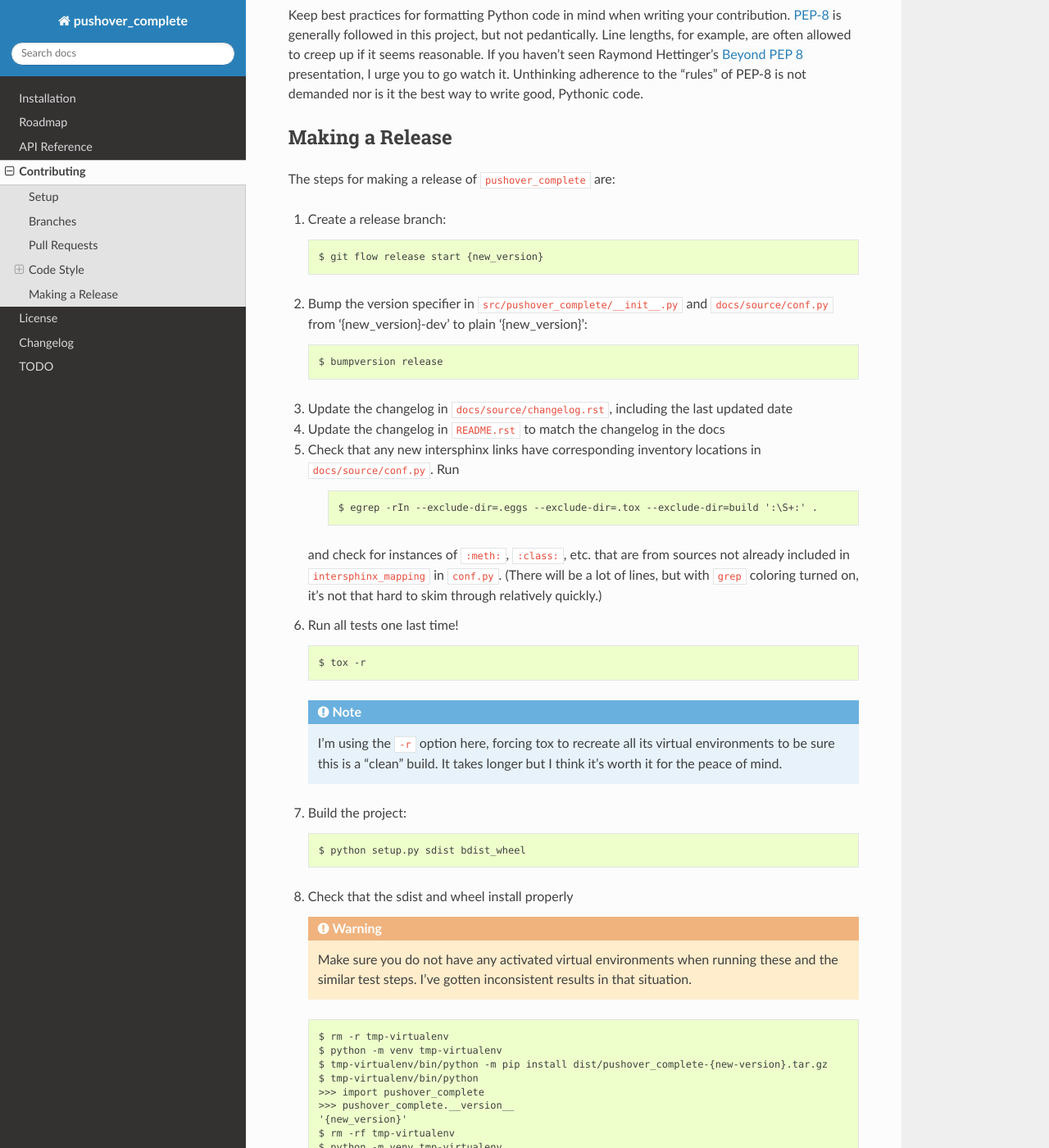
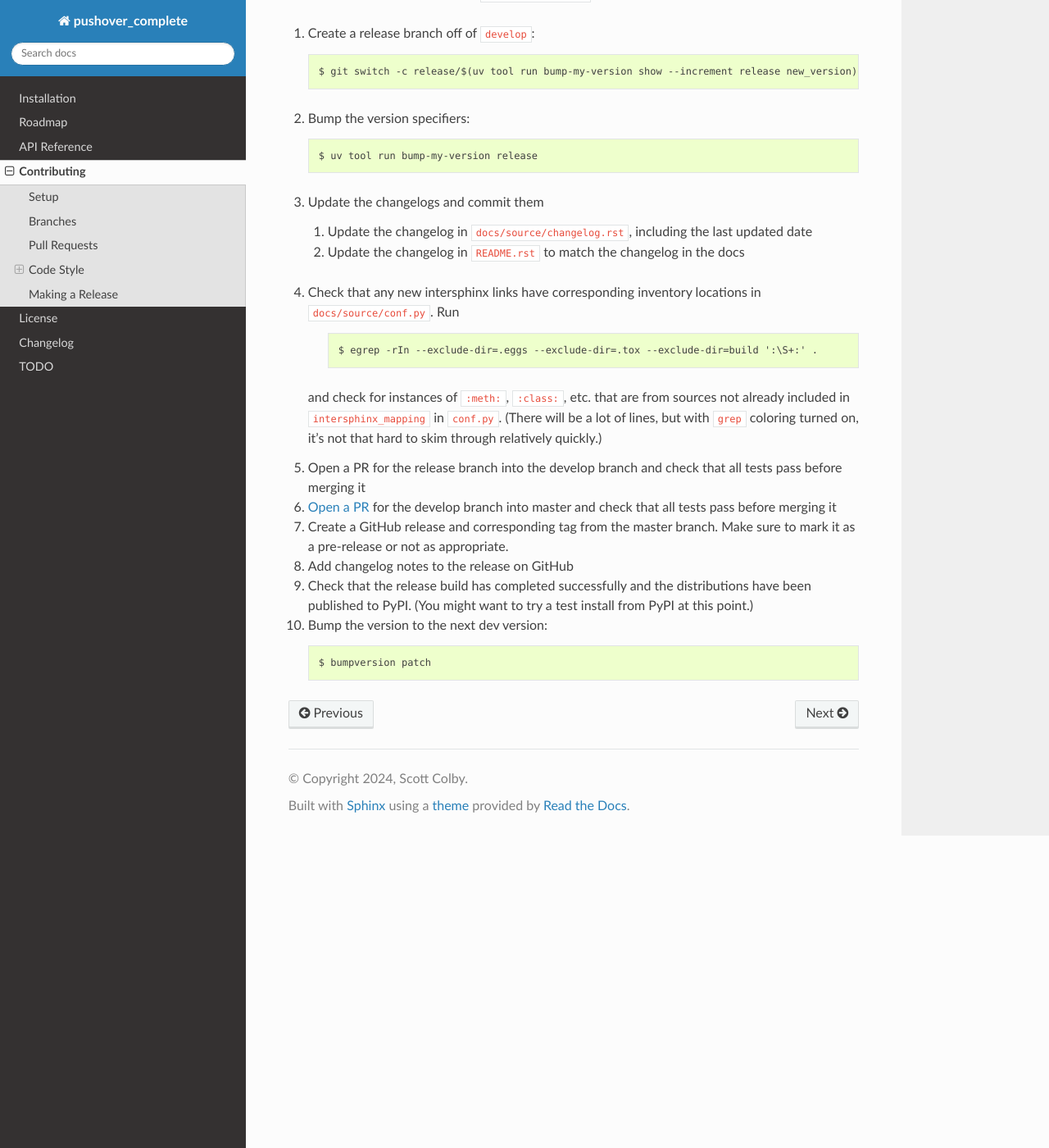
Before and after one commit to scolby33/pushover_complete, a Sphinx documentation site: the page built from docs/source/contributing.rst, in a window 1280 px wide and 1400 px high, scrolled down 3959 px. Shown: the whole window at 82% size. Built offline with Sphinx 7.4.7 and the Read the Docs theme 3.1.0, drawn with Linux system fonts in a browser that asks for light colours; some of the changed text lies outside the part shown.

Commit message:
Updates to contributing docs.

```diff
--- a/docs/source/contributing.rst
+++ b/docs/source/contributing.rst
@@ -34,33 +34,22 @@
    If your change is larger or you want to be able to run tests on your contribution, clone your forked repository
    locally::
 
-    $ cd /your/dev/folder
+    $ cd ~/src
     $ git clone https://github.com/your_username/pushover_complete
 
-   This will download the contents of your forked repository to :code:`/your/dev/folder/pushover_complete`
+   This will download the contents of your forked repository to :code:`~/src/pushover_complete`
 
 #. If you're comfortable with a test-driven style of development, the only thing you need to install is
-   `tox <http://tox.readthedocs.io/en/latest/>`_, either via the sometimes-temperamental but still useful
-   `pipsi <https://github.com/mitsuhiko/pipsi>`_ (my choice), in a virtual environment, or just system-wide via pip::
+   `uv <https://docs.astral.sh/uv/>`_. You can then run the tests using `tox <http://tox.readthedocs.io/en/latest/>`_
+   without having to worry too much about other installation steps::
 
-    $ pipsi install tox
-    # or
-    $ python -m venv my-virtual-env
-    $ source my-virtual-env/bin/activate
-    $ pip install tox
-    # or
-    $ pip install tox
-
-   With :code:`tox` installed, all tests, including checking the :code:`MANIFEST.in` file and code coverage can be
-   performed just by executing::
-
-    $ tox
+    $ uv tool run --with tox-uv tox
 
    :code:`tox` handles the installation of all dependencies in virtual environments (under the :code:`.tox` folder) and
    the running of the tests.
 
-   To develop like this, simply write your tests and your code and run :code:`tox` once in a while to check how you're
-   doing.
+   To develop like this, simply write your tests and your code and run :code:`tox` as above once in a while to check how
+   you're doing.
 
    It is also possible to develop as usual by installing :code:`pushover_complete` in editable mode with pip
    (preferably in a virtual environment)::
@@ -74,19 +63,15 @@
 Branches
 --------
 
-Development of :code:`pushover_complete` follows the
-`"git flow" philosophy <http://nvie.com/posts/a-successful-git-branching-model/>`_ of branching.
-Development takes place on the :code:`develop` branch with individual features being developed on feature branches off
-of develop.
-Further reading on this style can be found in
-`this blog post <http://jeffkreeftmeijer.com/2010/why-arent-you-using-git-flow/>`_ by Jeff Kreeftmeijer.
-A git plugin to aid in managing branches in this way, called :code:`git-flow`, can be found
-`here <https://github.com/nvie/gitflow>`_.
+Development of :code:`pushover_complete` follows a common but ad-hoc style of branching. Development takes place on the
+:code:`develop` branch with individual features being developed on feature branches off of develop. Releases are made
+by merging the :code:`develop` branch to the :code:`master` branch, creating a tag, and creating a GitHub release from
+there. GitHub Actions handle building and publishing the distributions to PyPI.
 
 This might seem a bit complicated, but in general you won't have to worry about it as a contributor.
 The long and short of this system for you is:
 
-- make a new branch prefixed with "feature/" off of develop before starting work on your contribution
+- make a new branch off of develop before starting work on your contribution
   (:code:`git checkout -b feature/descriptive-feature-name develop`)
 - when pushing changes to your repository, push the right branch!
   (:code:`git push origin feature/descriptive-feature-name`)
@@ -139,7 +124,7 @@
 
 Make sure your modifications still pass all tests before submitting a pull requests::
 
-    $ tox
+    $ uv tool run --with tox-uv tox
 
 Changes that break the package are mostly useless.
 
@@ -190,17 +175,19 @@
 
 The steps for making a release of :code:`pushover_complete` are:
 
-#. Create a release branch::
+#. Create a release branch off of :code:`develop`::
 
-     $ git flow release start {new_version}
+     $ git switch -c release/$(uv tool run bump-my-version show --increment release new_version) develop
 
-#. Bump the version specifier in :code:`src/pushover_complete/__init__.py` and :code:`docs/source/conf.py` from
-   '{new_version}-dev' to plain '{new_version}'::
+#. Bump the version specifiers::
 
-    $ bumpversion release
+     $ uv tool run bump-my-version release
 
-#. Update the changelog in :code:`docs/source/changelog.rst`, including the last updated date
-#. Update the changelog in :code:`README.rst` to match the changelog in the docs
+#. Update the changelogs and commit them
+
+   #. Update the changelog in :code:`docs/source/changelog.rst`, including the last updated date
+   #. Update the changelog in :code:`README.rst` to match the changelog in the docs
+
 #. Check that any new intersphinx links have corresponding inventory locations in :code:`docs/source/conf.py`. Run
 
     ::
@@ -211,106 +198,19 @@
    :code:`intersphinx_mapping` in :code:`conf.py`. (There will be a lot of lines, but with :code:`grep` coloring turned
    on, it's not that hard to skim through relatively quickly.)
 
-#. Run all tests one last time! ::
+#. Open a PR for the release branch into the develop branch and check that all tests pass before merging it
 
-    $ tox -r
+#. `Open a PR <https://github.com/scolby33/pushover_complete/compare/master...develop>`_ for the develop branch into
+   master and check that all tests pass before merging it
 
-   .. note:: I'm using the :code:`-r` option here, forcing tox to recreate all its virtual environments to be sure this
-        is a "clean" build.
-        It takes longer but I think it's worth it for the peace of mind.
-#. Build the project::
+#. Create a GitHub release and corresponding tag from the master branch. Make sure to mark it as a pre-release or not
+   as appropriate.
 
-    $ python setup.py sdist bdist_wheel
+#. Add changelog notes to the release on GitHub
 
-#. Check that the sdist and wheel install properly
+#. Check that the release build has completed successfully and the distributions have been published to PyPI. (You might
+   want to try a test install from PyPI at this point.)
 
-   .. warning:: Make sure you do not have any activated virtual environments when running these and the similar test
-        steps.
-        I've gotten inconsistent results in that situation.
-
-   ::
-
-    $ rm -r tmp-virtualenv
-    $ python -m venv tmp-virtualenv
-    $ tmp-virtualenv/bin/python -m pip install dist/pushover_complete-{new-version}.tar.gz
-    $ tmp-virtualenv/bin/python
-    >>> import pushover_complete
-    >>> pushover_complete.__version__
-    '{new_version}'
-    $ rm -rf tmp-virtualenv
-    $ python -m venv tmp-virtualenv
-    $ tmp-virtualenv/bin/python -m pip install dist/pushover_complete-{new-version}-py2.py3-none-any.whl
-    $ tmp-virtualenv/bin/python
-    >>> import pushover_complete
-    >>> pushover_complete.__version__
-    '{new_version}'
-    $ rm -rf tmp-virtualenv
-
-#. Try a release on the PyPI test server::
-
-    $ twine upload -r test dist/pushover_complete-{new_version}*
-
-   .. note:: This requires a :code:`.pypirc` file in your home folder::
-
-         [distutils]
-         index-servers=
-             pypi
-             test
-
-         [test]
-         repository = https://testpypi.python.org/pypi
-         username = username
-         password = password
-
-         [pypi]
-         username = username
-         password = password
-
-     Registration with PyPI and TestPyPI is required.
-
-#. Test install from the test PyPI::
-
-    $ rm -rf tmp-virtualenv
-    $ python -m venv tmp-virtualenv
-    $ tmp-virtualenv/bin/python -m pip install -i https://testpypi.python.org/pypi pushover_complete
-    $ tmp-virtualenv/bin/python
-    >>> import pushover_complete
-    >>> pushover_complete.__version__
-    '{new_version}'
-    $ rm -rf tmp-virtualenv
-
-#. Check the metadata and such on the test PyPI website
-#. Deep breath
-#. Upload to PyPI! ::
-
-    $ twine upload dist/pushover_complete-{new_version}*
-
-#. Test install from PyPI::
-
-    $ rm -rf tmp-virtualenv
-    $ python -m venv tmp-virtualenv
-    $ tmp-virtualenv/bin/python -m pip install pushover_complete
-    $ tmp-virtualenv/bin/python
-    >>> import pushover_complete
-    >>> pushover_complete.__version__
-    '{new_version}'
-    $ rm -rf tmp-virtualenv
-
-#. Check the metadata and such on the PyPI website
-#. Publish the release branch::
-
-    $ git flow release publish {new_version}
-
-#. Finish the release branch::
-
-    $ git flow release finish {new_version}
-
-#. Push the new tag::
-
-    $ git push --tags
-
-#. Attach the sdist and wheel files to the release on GitHub
-#. Add changelog notes to the release on GitHub
 #. Bump the version to the next dev version::
 
     $ bumpversion patch
```
